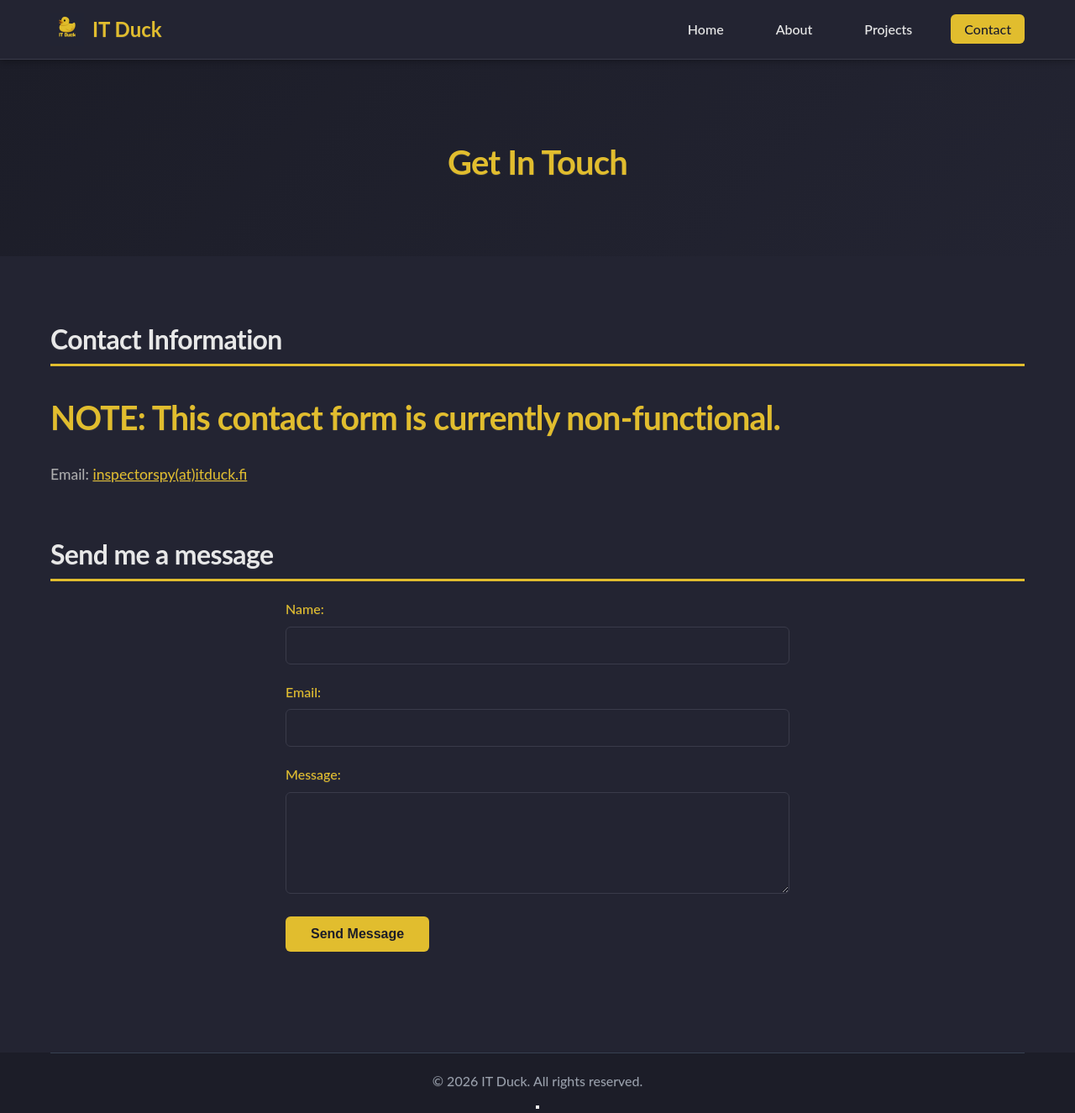
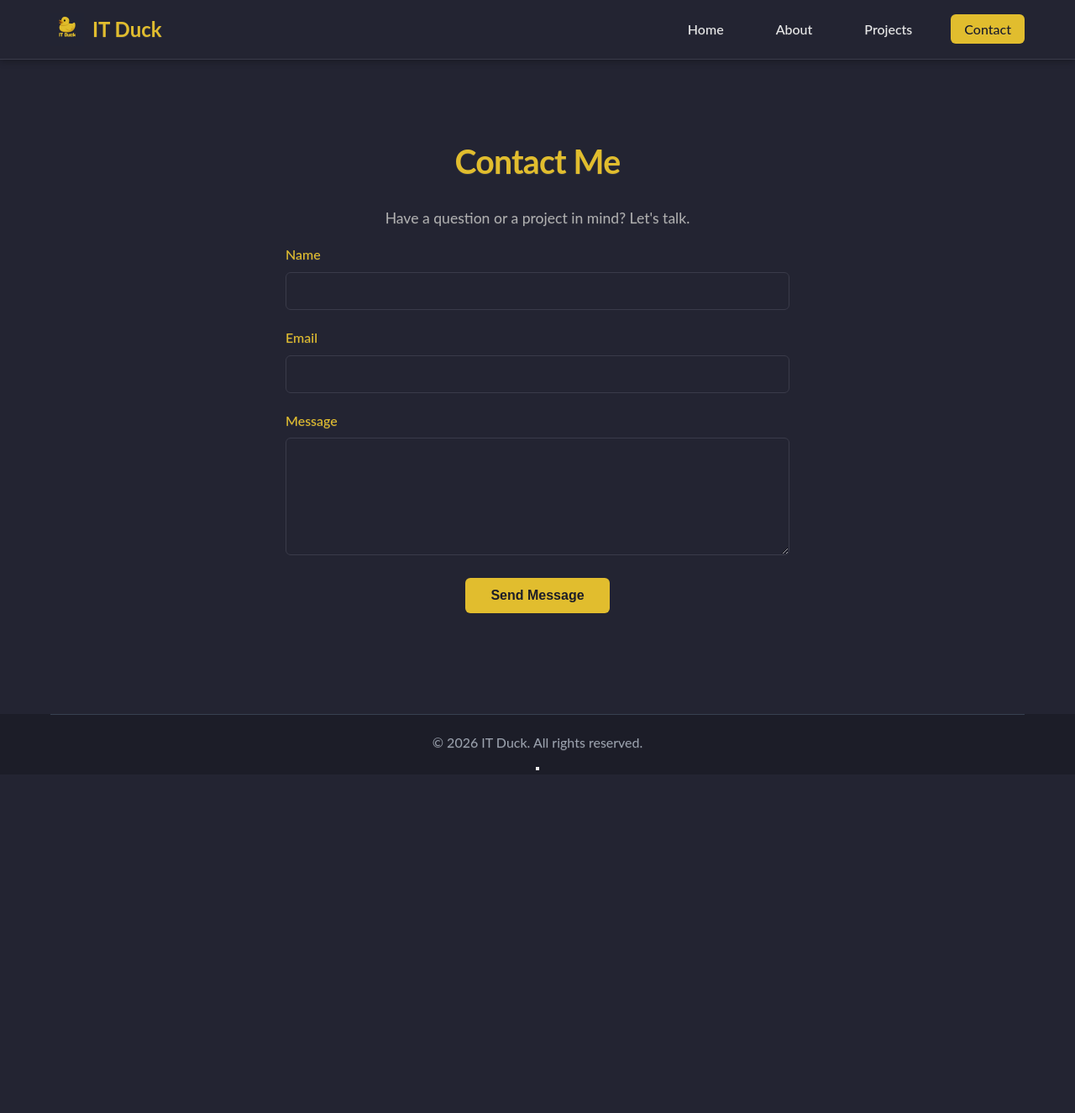
Before and after one commit to InspectorSpy/itduck.fi-new, a PHP site: page /contact in a window 1280 px wide. Shown: the whole page at 84% size. After the commit the page ends 917 px from the top, so only its background shows below. Run offline with PHP 8.4, Linux system fonts and the light colour scheme.

Commit message:
Refactor contact form to enhance security and user experience

```diff
--- a/2026/contact.php
+++ b/2026/contact.php
@@ -1,120 +1,111 @@
 <?php
 $current_navi_item = "contact";
 $page_title = "Contact - " . (defined("SITE_NAME") ? SITE_NAME : "IT Duck");
-$header_title = "Get In Touch";
 
-$success_message ="";
+// Ensure session is started for authentication
+if (session_status() === PHP_SESSION_NONE) {
+    require_once __DIR__ . '/inc/config.php';
+}
+
+// Generate CSRF token
+if (empty($_SESSION['csrf_token'])) {
+    $_SESSION['csrf_token'] = bin2hex(random_bytes(32));
+}
+$csrf_token = $_SESSION['csrf_token'];
+
+$message_sent = false;
 $error_message = "";
 
 if ($_SERVER["REQUEST_METHOD"] === "POST") {
 
-    // Validate inputs
-    $name = htmlspecialchars(trim($_POST["name"] ?? ""), ENT_QUOTES, 'UTF-8');
-    $email = trim($_POST["email"] ?? "");
-    $message = htmlspecialchars(trim($_POST["message"] ?? ""), ENT_QUOTES, 'UTF-8');
+    // Validate CSRF token
+    if (!isset($_POST['csrf_token']) || !hash_equals($csrf_token, $_POST['csrf_token'])) {
+        $error_message = "Invalid request. Please try again.";
+        // Invalidate the token to prevent reuse
+        unset($_SESSION['csrf_token']);
+    } else {
+        // Process form data
+        $name = trim(filter_input(INPUT_POST, 'name', FILTER_SANITIZE_STRING));
+        $email = trim(filter_input(INPUT_POST, 'email', FILTER_SANITIZE_EMAIL));
+        $message = trim(filter_input(INPUT_POST, 'message', FILTER_SANITIZE_STRING));
 
-    if (!empty($name) && !empty($email) && !empty($message)) {
+        if (!filter_var($email, FILTER_VALIDATE_EMAIL)) {
+            $error_message = "Please enter a valid email address.";
+        } elseif (empty($name) || empty($message)) {
+            $error_message = "Please fill out all fields.";
+        } else {
+            $messages_file = __DIR__ . '/data/messages.json';
+            $messages = json_decode(file_get_contents($messages_file), true) ?? [];
 
-        if (filter_var($email, FILTER_VALIDATE_EMAIL)) {
-
-            // Create data directory if it doesn't exist
-            $data_dir = __DIR__ . "/data";
-            if (!file_exists($data_dir)) {
-                mkdir($data_dir, 0755, true);
-            }
-
-            // Prepare message data
-            $message_data = [
-                "timestamp" => date("Y-m-d H:i:s"),
-                "name"=> $name,
-                "email"=> htmlspecialchars($email, ENT_QUOTES, 'UTF-8'),
-                "message"=> $message
+            $new_message = [
+                'name' => $name,
+                'email' => $email,
+                'message' => $message,
+                'timestamp' => date('Y-m-d H:i:s')
             ];
 
-            // Load existing messages
-            $message_file = $data_dir . "/messages.json";
-            $messages = [];
+            $messages[] = $new_message;
+            file_put_contents($messages_file, json_encode($messages, JSON_PRETTY_PRINT));
 
-            if (file_exists($message_file)) {
-                $messages = json_decode(file_get_contents($message_file), true) ?? [];
-            }
+            $message_sent = true;
 
-            // Add new message
-            $messages[] = $message_data;
-
-            // Save to file
-            $json_data = json_encode($messages, JSON_PRETTY_PRINT);
-
-            if (file_put_contents($message_file, $json_data)) {
-                $success_message = "Thank you! Your message has been sent successfully.";
-            } else {
-                $error_message = "Sorry, there was an error saving your message, Please try again.";
-            }
-        } else {
-            $error_message = "Please enter a valid email address.";
+            // Unset token after successful use
+            unset($_SESSION['csrf_token']);
         }
-    } else {
-        $error_message = "Please fill in all fields.";
     }
 }
 ?>
-
 <!DOCTYPE html>
 <html lang="en">
-    <?php include __DIR__ . "/inc/head.inc.php"; ?>
 
-<body class="contact-page">
+<?php include __DIR__ . "/inc/head.inc.php"; ?>
 
+<body>
     <?php include __DIR__ . "/inc/navigation.inc.php"; ?>
-
-    <?php include __DIR__ . "/inc/header.inc.php"; ?>
 
     <main class="main-content">
         <div class="container">
-            <section class="content-section">
-                <h2>Contact Information</h2>
-                <h1>NOTE: This contact form is currently non-functional.</h1>
-                <p>Email: <a href="mailto:<?php echo htmlspecialchars(CONTACT_EMAIL); ?>"><?php echo htmlspecialchars(CONTACT_EMAIL); ?></a></p>
-            </section>
+            <section class="content-section text-center">
+                <h1>Contact Me</h1>
+                <p>Have a question or a project in mind? Let's talk.</p>
 
-            <section class="content-section">
-                <h2>Send me a message</h2>
-                <?php if ($success_message): ?>
+                <?php if ($message_sent): ?>
                     <div class="alert alert-success">
-                        <?php echo $success_message; ?>
+                        Thank you for your message! I'll get back to you shortly.
                     </div>
                 <?php endif; ?>
 
                 <?php if ($error_message): ?>
                     <div class="alert alert-error">
-                        <?php echo $error_message; ?>
+                        <?php echo htmlspecialchars($error_message); ?>
                     </div>
                 <?php endif; ?>
 
-                <form class="contact-form" method="post" action="">
-                    <div class="form-group">
-                        <label for="name">Name:</label>
-                        <input type="text" id="name" name="name" value="<?php echo htmlspecialchars($_POST["name"] ?? ""); ?>" required>
-                    </div>
+                <?php if (!$message_sent): ?>
+                <form action="<?php echo htmlspecialchars($baseurl); ?>contact" method="post" class="contact-form">
+
+                    <!-- --- CHANGE 5: Add hidden CSRF token field to the form --- -->
+                    <input type="hidden" name="csrf_token" value="<?php echo htmlspecialchars($csrf_token); ?>">
 
                     <div class="form-group">
-                        <label for="email">Email:</label>
-                        <input type="email" id="email" name="email" value="<?php echo htmlspecialchars($_POST["email"] ?? ""); ?>" required>
+                        <label for="name">Name</label>
+                        <input type="text" id="name" name="name" required>
                     </div>
-
                     <div class="form-group">
-                        <label for="message">Message:</label>
-                        <textarea id="message" name="message" rows="5" required><?php echo htmlspecialchars($_POST["message"] ?? ""); ?></textarea>
+                        <label for="email">Email</label>
+                        <input type="email" id="email" name="email" required>
                     </div>
-
-                    <button type="submit" class="btn-primary">Send Message</button>
-
+                    <div class="form-group">
+                        <label for="message">Message</label>
+                        <textarea id="message" name="message" rows="6" required></textarea>
+                    </div>
+                    <button type="submit" class="btn btn-primary">Send Message</button>
                 </form>
+                <?php endif; ?>
             </section>
         </div>
     </main>
 
     <?php include __DIR__ . "/inc/footer.inc.php"; ?>
-
 </body>
 </html>
```
